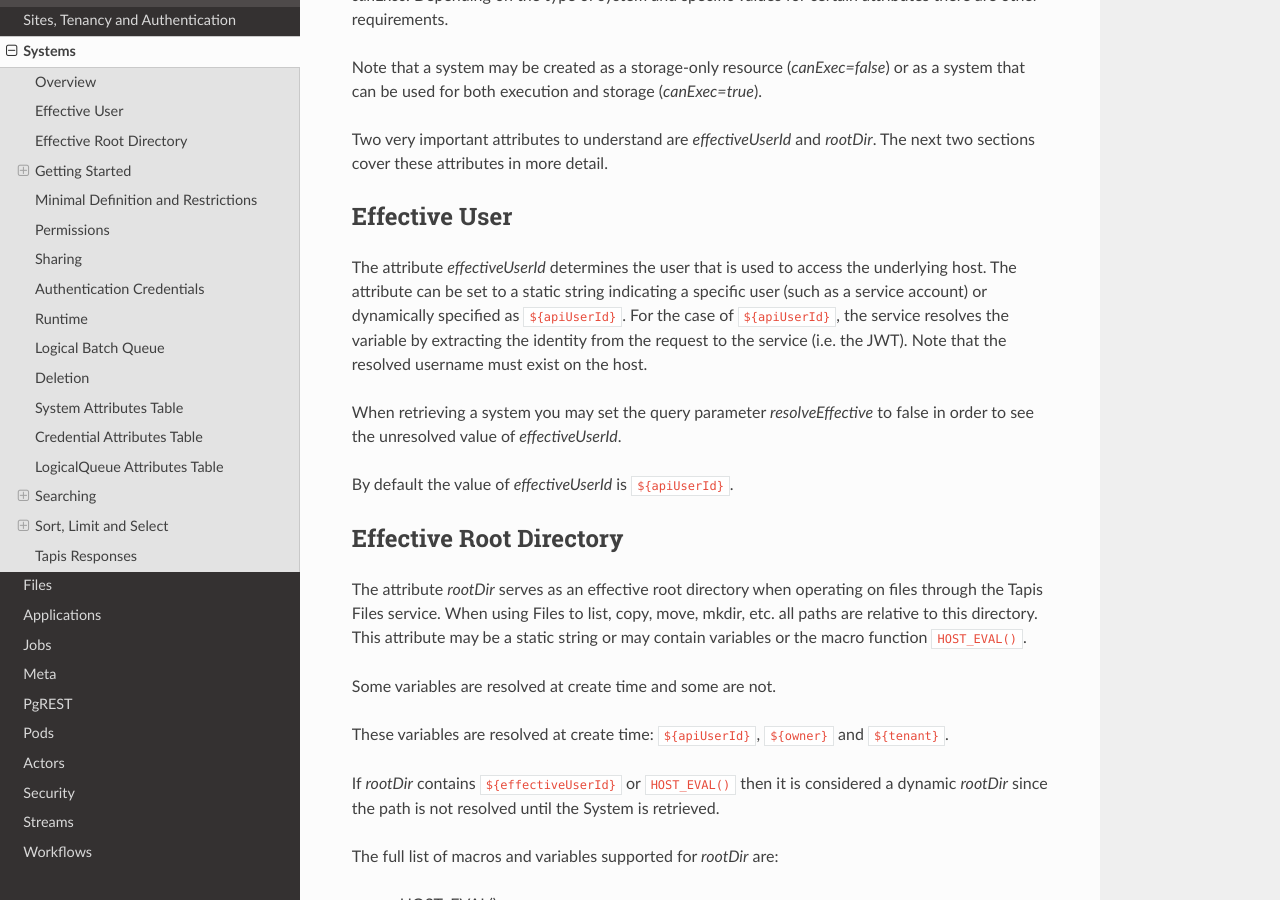
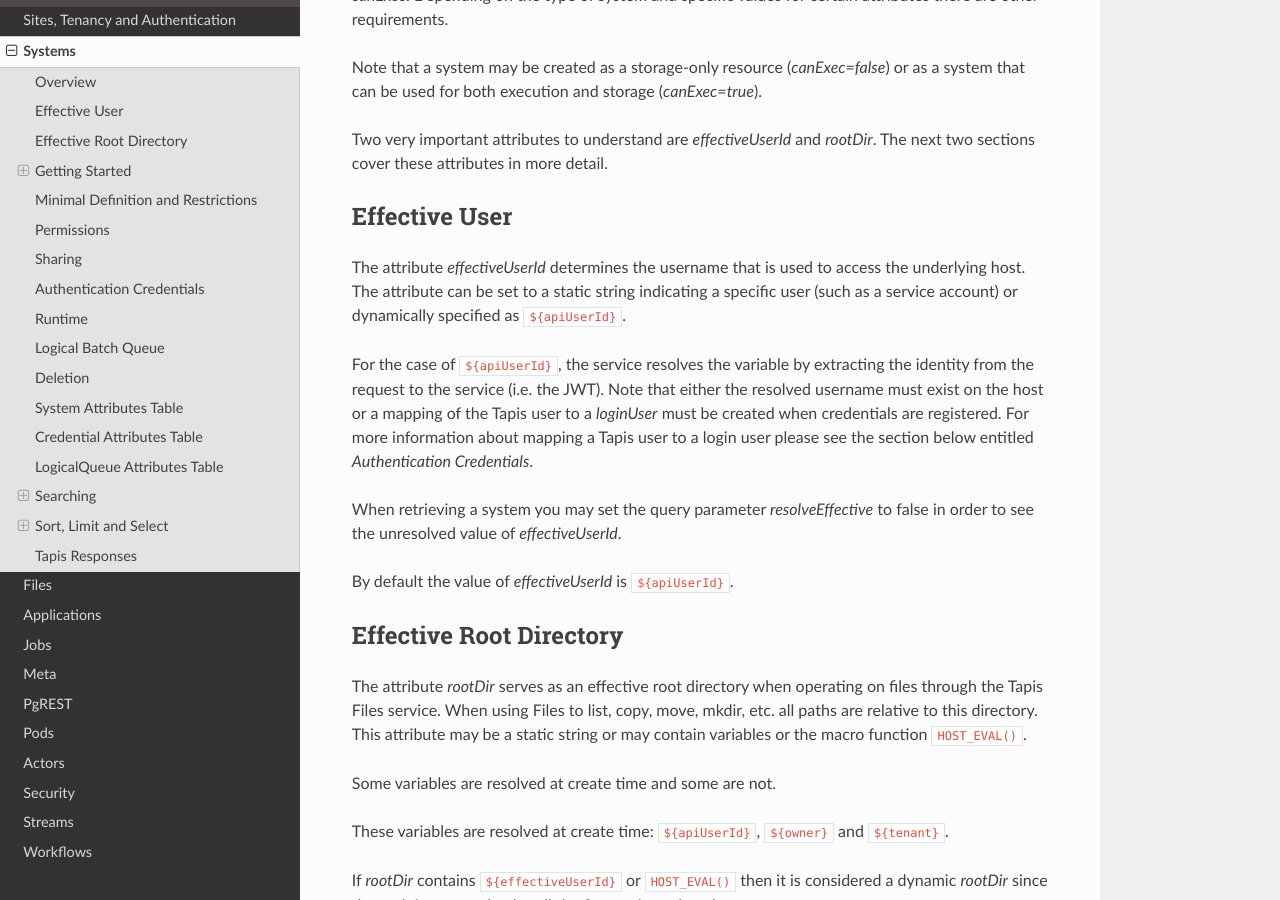
Before and after one commit to tapis-project/documentation, a Sphinx documentation site: the page built from source/technical/systems.rst, in a window 1280 px wide and 900 px high, scrolled down 2033 px. Built offline with Sphinx 7.4.7 and the Read the Docs theme 2.0.0, drawn with Linux system fonts in a browser that asks for light colours.

Commit message:
Systems: Update Effective User section.

```diff
--- a/source/technical/systems.rst
+++ b/source/technical/systems.rst
@@ -81,10 +81,14 @@ attributes in more detail.
 --------------------------------
 Effective User
 --------------------------------
-The attribute *effectiveUserId* determines the user that is used to access the underlying host.
+The attribute *effectiveUserId* determines the username that is used to access the underlying host.
 The attribute can be set to a static string indicating a specific user (such as a service account) or dynamically
-specified as ``${apiUserId}``. For the case of ``${apiUserId}``, the service resolves the variable by extracting the
-identity from the request to the service (i.e. the JWT). Note that the resolved username must exist on the host.
+specified as ``${apiUserId}``.
+
+For the case of ``${apiUserId}``, the service resolves the variable by extracting the identity from the request to the
+service (i.e. the JWT). Note that either the resolved username must exist on the host or a mapping of the Tapis user
+to a *loginUser* must be created when credentials are registered. For more information about mapping a Tapis user
+to a login user please see the section below entitled *Authentication Credentials*.
 
 When retrieving a system you may set the query parameter *resolveEffective* to false in order to see the unresolved
 value of *effectiveUserId*.
```
